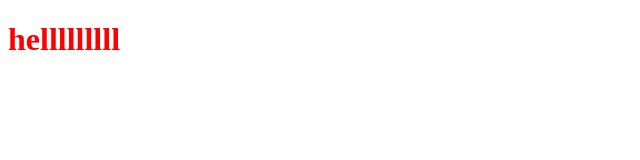
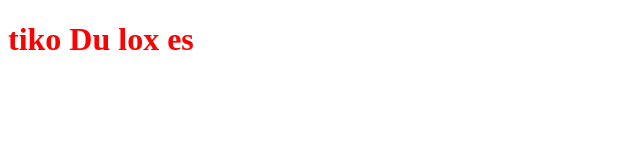
Before and after one commit to h1a2y3k4/h1a2y3k4.github.io, a plain HTML site: page index.html in a window 1280 px wide. Shown: the whole page, without its empty margins (0-640 px from the left). Drawn offline with Linux system fonts and the light colour scheme.

Commit message:
Update index.html

```diff
--- a/index.html
+++ b/index.html
@@ -11,6 +11,6 @@
     </style>
 </head>
 <body>
-    <h1>helllllllll</h1>
+    <h1>tiko Du lox es</h1>
 </body>
 </html>
```
